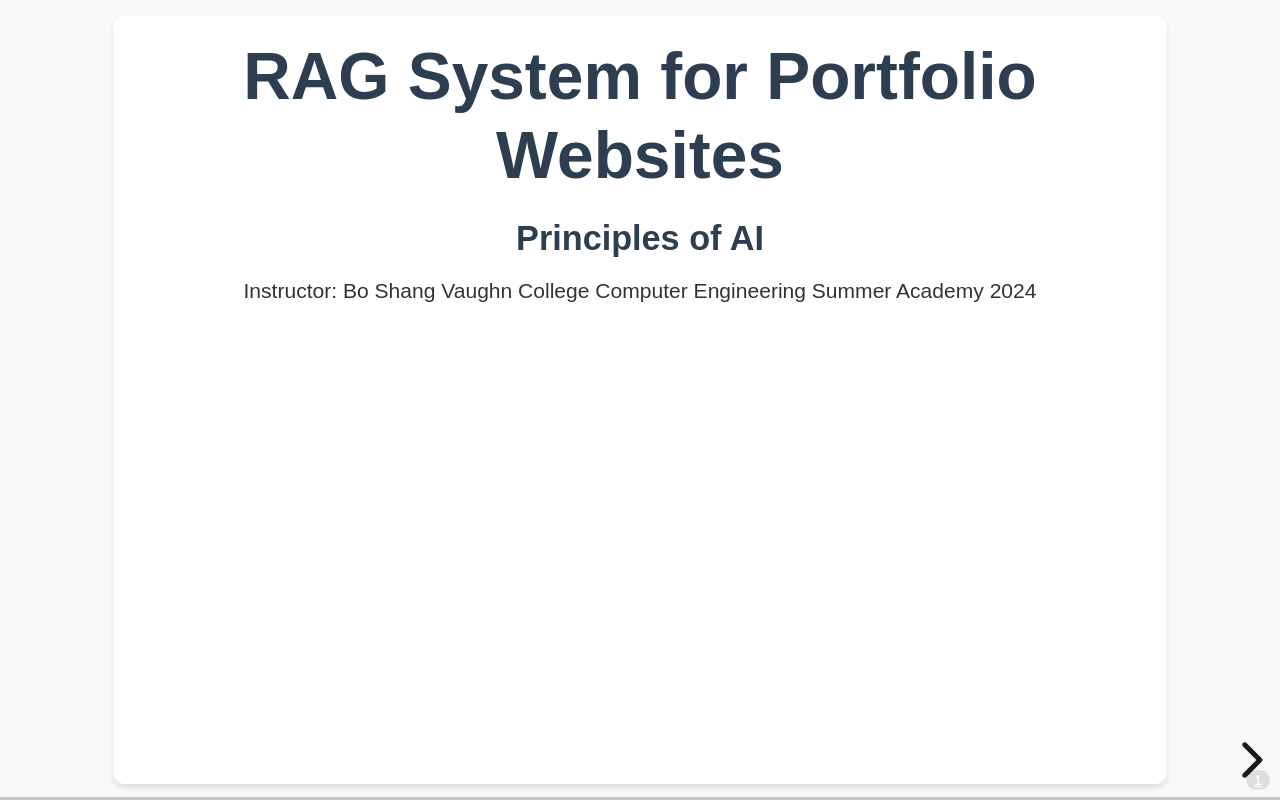
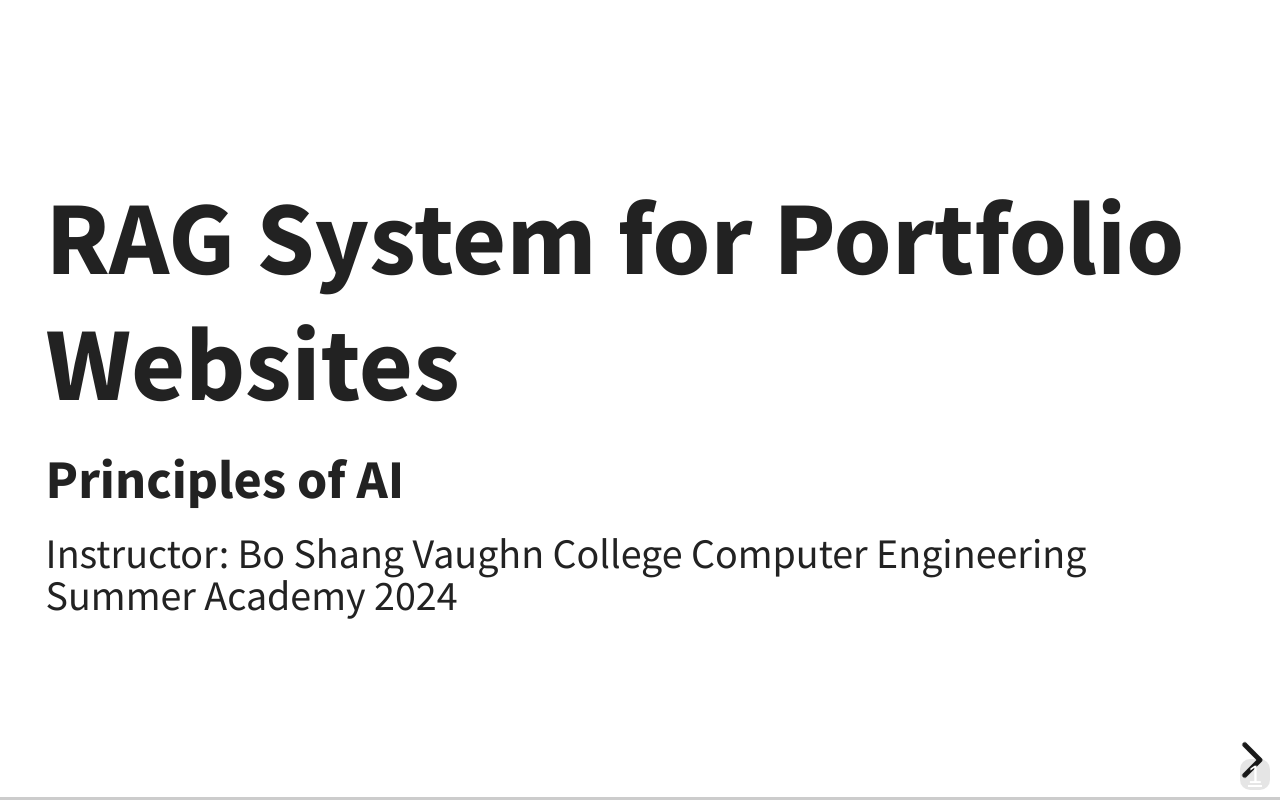
Before and after one commit to AI-summer-club/rag-lecture-slides, a website: page index.html in a window 1280 px wide. Drawn offline with Linux system fonts and the light colour scheme.

Commit message:
revise the issue: words are too small and only occupy the top

```diff
--- a/custom-theme.css
+++ b/custom-theme.css
@@ -1,24 +1,34 @@
-/* Custom theme for RAG System Presentation */
+/* Revised Custom theme for RAG System Presentation */
 :root {
-  --r-background-color: #f8f9fa;
-  --r-main-font: Arial, sans-serif;
-  --r-main-font-size: 24px;
-  --r-main-color: #333;
-  --r-heading-color: #2c3e50;
-  --r-heading-font: Arial, sans-serif;
+  --r-background-color: #fff;
+  --r-main-font: 'Source Sans Pro', Helvetica, sans-serif;
+  --r-main-font-size: 42px;
+  --r-main-color: #222;
+  --r-heading-color: #222;
+  --r-heading-font: 'Source Sans Pro', Helvetica, sans-serif;
   --r-heading-font-weight: 600;
   --r-heading-line-height: 1.2;
   --r-heading-margin: 0 0 20px 0;
 }
 
 .reveal-viewport {
-  background: #f8f9fa;
+  background: var(--r-background-color);
 }
 
 .reveal {
   font-family: var(--r-main-font);
   font-size: var(--r-main-font-size);
   color: var(--r-main-color);
+}
+
+.reveal .slides {
+  text-align: left;
+}
+
+.reveal .slides section {
+  height: auto;
+  padding: 20px;
+  box-sizing: border-box;
 }
 
 .reveal h1,
@@ -39,24 +49,17 @@
 .reveal h3 { font-size: 1.3em; }
 
 .reveal p {
-  font-size: 0.8em;
   margin-bottom: 10px;
 }
 
 .reveal ul,
 .reveal ol {
-  display: inline-block;
-  text-align: left;
-  margin: 0 0 0 1em;
+  display: block;
+  margin-left: 40px;
 }
 
-.reveal .slides section {
-  height: 100%;
-  padding: 20px;
-  box-sizing: border-box;
-  background-color: white;
-  border-radius: 10px;
-  box-shadow: 0 4px 6px rgba(0,0,0,0.1);
+.reveal li {
+  margin-bottom: 10px;
 }
 
 .reveal .slide-number {
--- a/index.html
+++ b/index.html
@@ -7,6 +7,7 @@
         <link rel="stylesheet" href="dist/reset.css">
         <link rel="stylesheet" href="dist/reveal.css">
         <link rel="stylesheet" href="custom-theme.css">
+        <link rel="stylesheet" href="https://fonts.googleapis.com/css?family=Source+Sans+Pro:400,700">
     </head>
     <body>
         <div class="reveal">
@@ -26,7 +27,10 @@
             Reveal.initialize({
                 hash: true,
                 slideNumber: true,
-                plugins: [ RevealMarkdown, RevealHighlight, RevealNotes ]
+                plugins: [ RevealMarkdown, RevealHighlight, RevealNotes ],
+                width: "100%",
+                height: "100%",
+                margin: 0.04
             });
         </script>
     </body>
```
